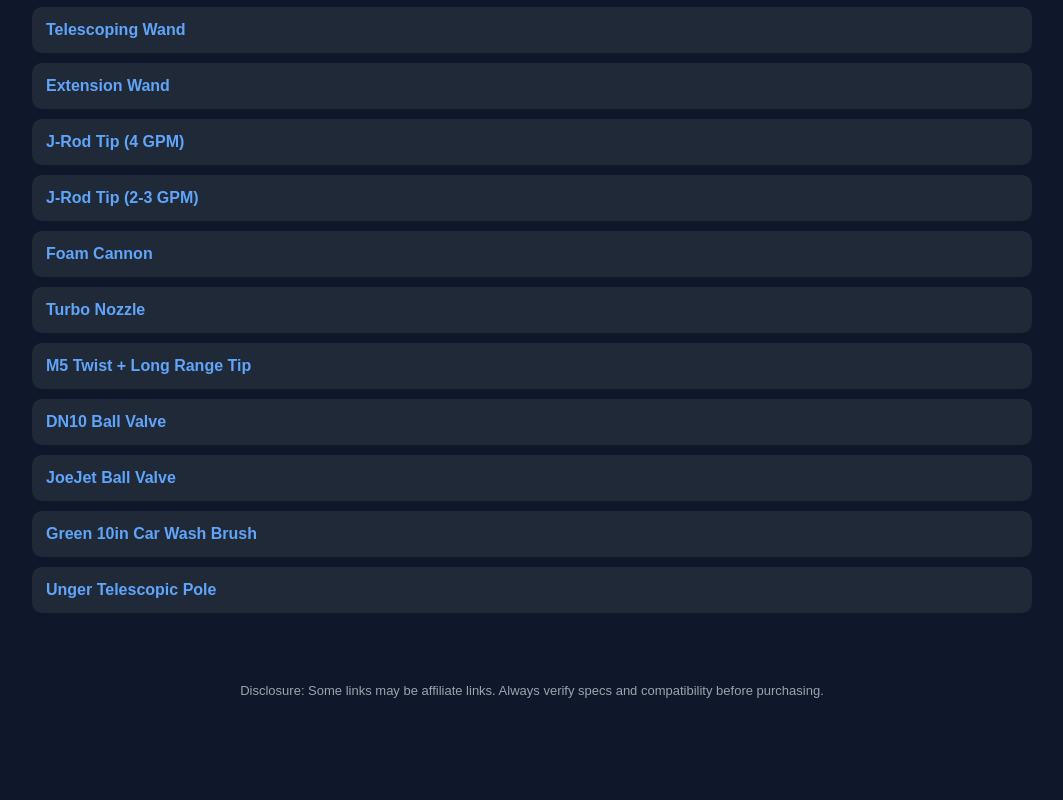
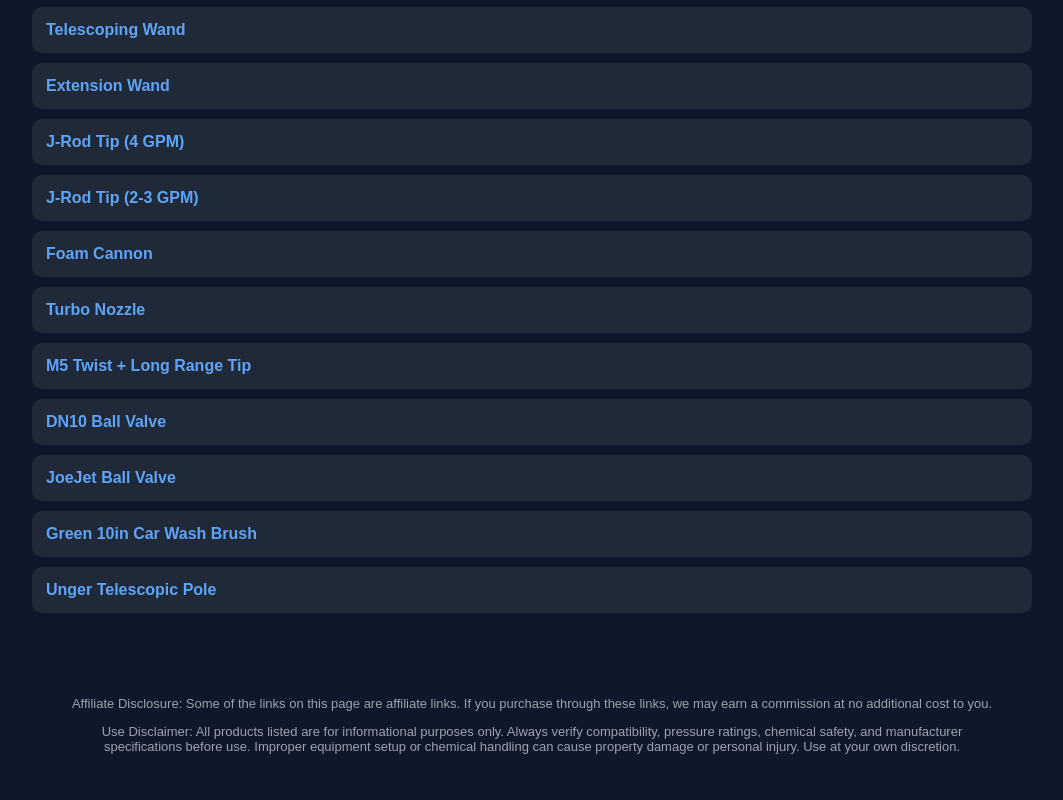
Before and after one commit to JMorgan82/pressure-wash-gear, a plain HTML site: page index.html in a window 1280 px wide. Shown: the part 2038-2838 px from the top of the page, without its empty margins (108-1171 px from the left). Before the commit the page ends 2796 px from the top, so only its background shows below. Drawn offline with Linux system fonts and the light colour scheme.

Commit message:
Update index.html

```diff
--- a/index.html
+++ b/index.html
@@ -155,7 +155,17 @@
 </div>
 
 <div class="footer">
-Disclosure: Some links may be affiliate links. Always verify specs and compatibility before purchasing.
+<p>
+Affiliate Disclosure: Some of the links on this page are affiliate links.
+If you purchase through these links, we may earn a commission at no additional cost to you.
+</p>
+
+<p>
+Use Disclaimer: All products listed are for informational purposes only.
+Always verify compatibility, pressure ratings, chemical safety, and manufacturer specifications before use.
+Improper equipment setup or chemical handling can cause property damage or personal injury.
+Use at your own discretion.
+</p>
 </div>
 
 </div>
```
